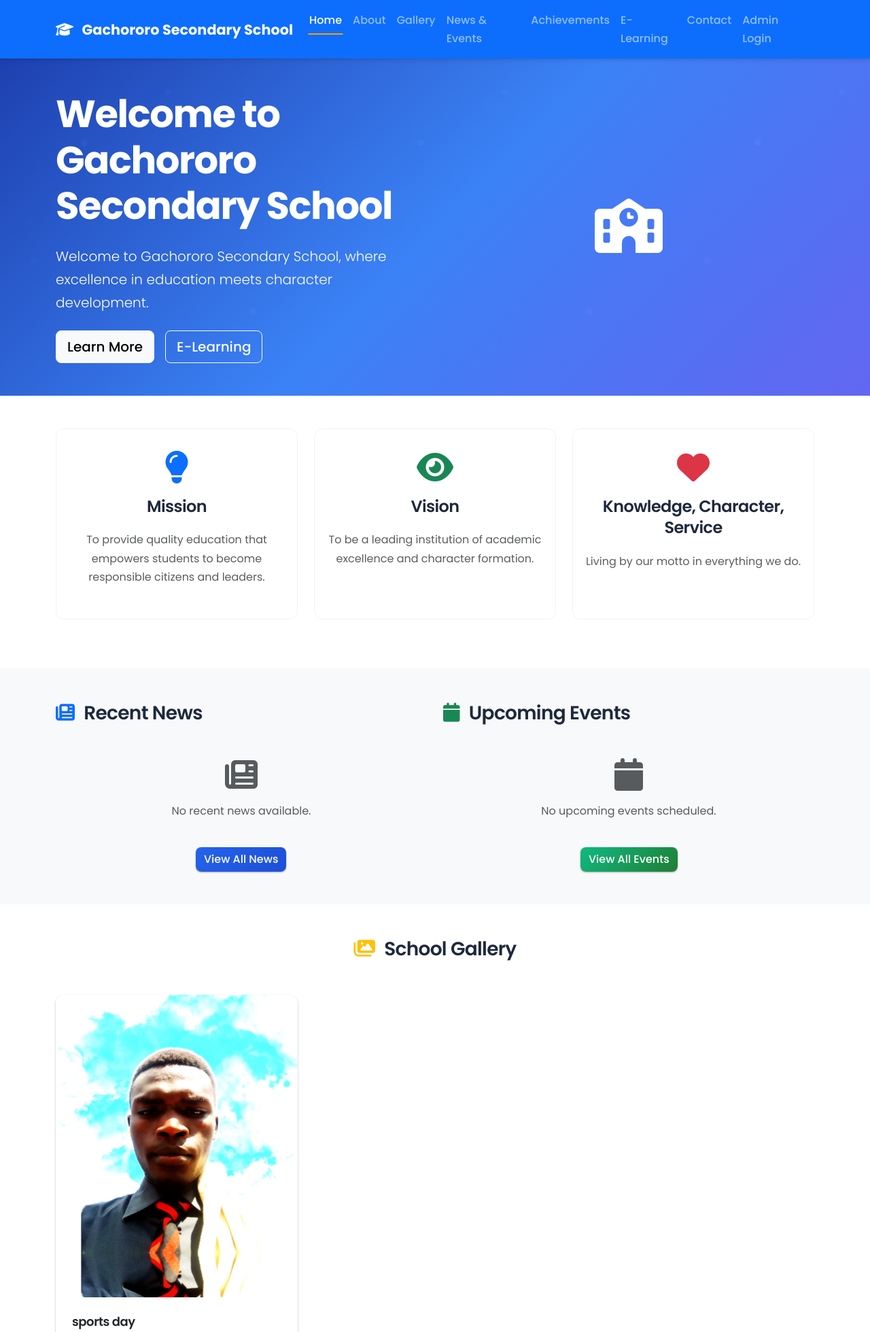
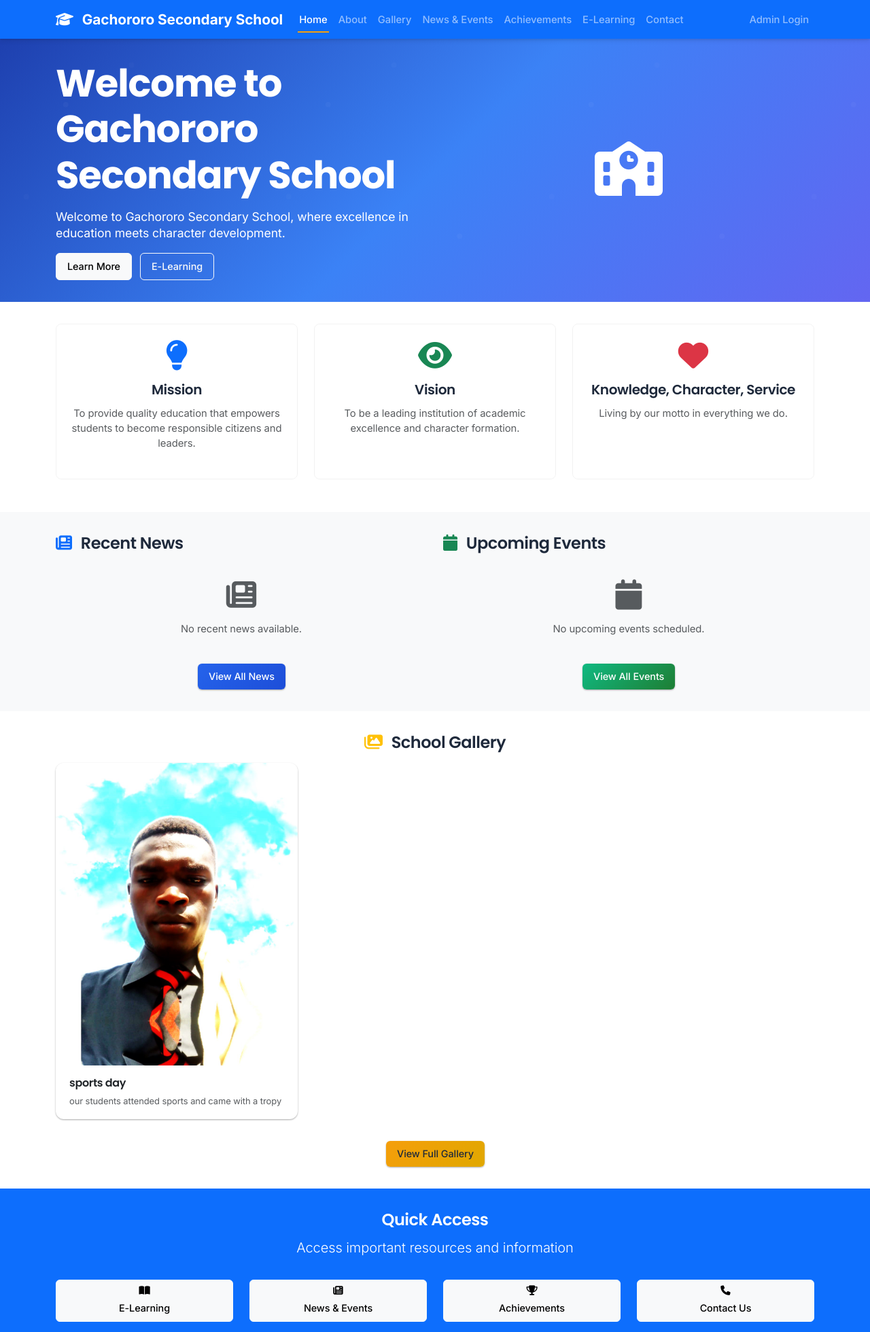
Before and after one commit to polltech/Gachororo-secondary, a Flask app: page / in a window 1280 px wide. Shown: the top 1959 px of the page at 68% size. Run offline with Flask 3, Linux system fonts and the light colour scheme; data comes from the database, SQL or seed files in the repository; data that the repository does not hold is empty; some libraries are stand-ins or nearby versions.

Commit message:
Enhance visual appeal with refined layout, spacing, and typography
Refactors CSS for improved aesthetics: adjusts font sizes/families, margins, paddings, and adds spacing utilities in base.html and index.html.

Replit-Commit-Author: Agent
Replit-Commit-Session-Id: f08c0055-1018-4a20-bef0-e1900bd3f9d8
Replit-Commit-Checkpoint-Type: full_checkpoint
Replit-Commit-Screenshot-Url: https://storage.googleapis.com/screenshot-production-us-central1/6ab29881-0136-4616-a86f-ad13d48f1b35/f08c0055-1018-4a20-bef0-e1900bd3f9d8/coKVORN

```diff
--- a/static/css/style.css
+++ b/static/css/style.css
@@ -19,10 +19,10 @@
     --school-gradient: linear-gradient(135deg, #1e40af 0%, #3b82f6 100%);
 
     /* Typography */
-    --font-family-primary: 'Poppins', 'Inter', -apple-system, BlinkMacSystemFont, 'Segoe UI', Roboto, sans-serif;
-    --font-family-heading: 'Poppins', 'Inter', -apple-system, BlinkMacSystemFont, 'Segoe UI', Roboto, sans-serif;
-    --font-size-base: 1rem;
-    --line-height-base: 1.7;
+    --font-family-primary: 'Inter', 'Poppins', -apple-system, BlinkMacSystemFont, 'Segoe UI', system-ui, sans-serif;
+    --font-family-heading: 'Poppins', 'Inter', -apple-system, BlinkMacSystemFont, 'Segoe UI', system-ui, sans-serif;
+    --font-size-base: 0.925rem;
+    --line-height-base: 1.5;
 
     /* Shadows */
     --shadow-sm: 0 1px 3px rgba(0,0,0,0.12), 0 1px 2px rgba(0,0,0,0.24);
@@ -48,23 +48,25 @@ body {
     background-color: #ffffff;
     overflow-x: hidden;
     font-weight: 400;
+    font-size: var(--font-size-base);
+    letter-spacing: -0.005em;
 }
 
 /* Typography Enhancements */
 h1, h2, h3, h4, h5, h6 {
     font-family: var(--font-family-heading);
     font-weight: 700;
-    line-height: 1.3;
-    margin-bottom: 1.25rem;
-    letter-spacing: -0.025em;
+    line-height: 1.2;
+    margin-bottom: 0.75rem;
+    letter-spacing: -0.02em;
 }
 
-h1 { font-size: 2.5rem; font-weight: 800; }
-h2 { font-size: 2rem; font-weight: 700; }
-h3 { font-size: 1.75rem; font-weight: 600; }
-h4 { font-size: 1.5rem; font-weight: 600; }
-h5 { font-size: 1.25rem; font-weight: 600; }
-h6 { font-size: 1.125rem; font-weight: 600; }
+h1 { font-size: 2.25rem; font-weight: 800; }
+h2 { font-size: 1.875rem; font-weight: 700; }
+h3 { font-size: 1.5rem; font-weight: 600; }
+h4 { font-size: 1.25rem; font-weight: 600; }
+h5 { font-size: 1.1rem; font-weight: 600; }
+h6 { font-size: 1rem; font-weight: 600; }
 
 .display-1, .display-2, .display-3, .display-4 {
     font-weight: 700;
@@ -153,7 +155,7 @@ h6 { font-size: 1.125rem; font-weight: 600; }
     border: none;
     box-shadow: var(--shadow-sm);
     transition: var(--transition-base);
-    border-radius: 12px;
+    border-radius: 8px;
     overflow: hidden;
 }
 
@@ -165,21 +167,21 @@ h6 { font-size: 1.125rem; font-weight: 600; }
 .card-header {
     border-bottom: none;
     font-weight: 600;
-    padding: 1.25rem 1.5rem;
+    padding: 1rem 1.25rem;
 }
 
 .card-body {
-    padding: 1.5rem;
+    padding: 1rem 1.25rem;
 }
 
 /* Value Cards */
 .value-card {
-    padding: 2rem 1rem;
+    padding: 1.5rem 1rem;
     text-align: center;
     transition: var(--transition-base);
     height: 100%;
     border: 1px solid rgba(0,0,0,0.05);
-    border-radius: 12px;
+    border-radius: 8px;
 }
 
 .value-card:hover {
@@ -221,11 +223,13 @@ h6 { font-size: 1.125rem; font-weight: 600; }
 /* Button Enhancements */
 .btn {
     font-weight: 500;
-    border-radius: 8px;
+    border-radius: 6px;
     transition: var(--transition-base);
     text-decoration: none;
     position: relative;
     overflow: hidden;
+    padding: 0.5rem 1rem;
+    font-size: 0.9rem;
 }
 
 .btn:hover {
@@ -551,6 +555,32 @@ footer::before {
     color: white;
 }
 
+/* Minimal Spacing Utilities */
+.py-minimal { padding-top: 2rem !important; padding-bottom: 2rem !important; }
+.py-tight { padding-top: 1.5rem !important; padding-bottom: 1.5rem !important; }
+.mb-minimal { margin-bottom: 0.5rem !important; }
+.mt-minimal { margin-top: 0.5rem !important; }
+.gap-minimal { gap: 0.75rem !important; }
+
+/* Compact Components */
+.card-compact {
+    border-radius: 6px !important;
+}
+.card-compact .card-body {
+    padding: 0.875rem 1rem !important;
+}
+.btn-compact {
+    padding: 0.4rem 0.875rem !important;
+    font-size: 0.85rem !important;
+}
+
+/* Typography Improvements */
+.lead-compact {
+    font-size: 1.1rem !important;
+    line-height: 1.4 !important;
+    margin-bottom: 1rem !important;
+}
+
 /* Utility Classes */
 .text-school-primary { color: var(--school-primary) !important; }
 .text-school-secondary { color: var(--school-secondary) !important; }
@@ -561,7 +591,7 @@ footer::before {
 .bg-school-accent { background-color: var(--school-accent) !important; }
 
 .shadow-custom { box-shadow: var(--shadow-lg) !important; }
-.rounded-custom { border-radius: 12px !important; }
+.rounded-custom { border-radius: 8px !important; }
 
 .animate-fade-in {
     animation: fadeIn 0.6s ease-out;
--- a/templates/base.html
+++ b/templates/base.html
@@ -96,11 +96,11 @@
     </main>
 
     <!-- Footer -->
-    <footer class="bg-dark text-light py-5 mt-5">
+    <footer class="bg-dark text-light py-minimal mt-minimal">
         <div class="container">
             <div class="row">
-                <div class="col-md-4 mb-4">
-                    <h5 class="fw-bold mb-3">Gachororo Secondary School</h5>
+                <div class="col-md-4 mb-3">
+                    <h5 class="fw-bold mb-2">Gachororo Secondary School</h5>
                     <p class="text-muted">Committed to academic excellence and character development for all our students.</p>
                     <div class="social-links">
                         <a href="#" class="text-light me-3"><i class="fab fa-facebook-f"></i></a>
@@ -109,8 +109,8 @@
                     </div>
                 </div>
 
-                <div class="col-md-4 mb-4">
-                    <h6 class="fw-bold mb-3">Quick Links</h6>
+                <div class="col-md-4 mb-3">
+                    <h6 class="fw-bold mb-2">Quick Links</h6>
                     <ul class="list-unstyled">
                         <li><a href="{{ url_for('about') }}" class="text-muted text-decoration-none">About Us</a></li>
                         <li><a href="{{ url_for('elearning') }}" class="text-muted text-decoration-none">E-Learning</a></li>
@@ -119,8 +119,8 @@
                     </ul>
                 </div>
 
-                <div class="col-md-4 mb-4">
-                    <h6 class="fw-bold mb-3">Contact Info</h6>
+                <div class="col-md-4 mb-3">
+                    <h6 class="fw-bold mb-2">Contact Info</h6>
                     <div class="text-muted">
                         <p><i class="fas fa-map-marker-alt me-2"></i> Gachororo, Kenya</p>
                         <p><i class="fas fa-phone me-2"></i> +254 700 000 000</p>
--- a/templates/index.html
+++ b/templates/index.html
@@ -4,17 +4,17 @@
 
 {% block content %}
 <!-- Hero Section -->
-<section class="hero-section bg-primary text-white py-5">
+<section class="hero-section bg-primary text-white py-minimal">
     <div class="container">
         <div class="row align-items-center">
             <div class="col-lg-6">
-                <h1 class="display-4 fw-bold mb-4">Welcome to Gachororo Secondary School</h1>
+                <h1 class="display-4 fw-bold mb-3">Welcome to Gachororo Secondary School</h1>
                 {% if content and content.principal_message %}
-                    <p class="lead mb-4">{{ content.principal_message }}</p>
+                    <p class="lead-compact mb-3">{{ content.principal_message }}</p>
                 {% else %}
-                    <p class="lead mb-4">Nurturing minds, building character, and shaping tomorrow's leaders through quality education and holistic development.</p>
+                    <p class="lead-compact mb-3">Nurturing minds, building character, and shaping tomorrow's leaders through quality education and holistic development.</p>
                 {% endif %}
-                <div class="d-flex gap-3">
+                <div class="d-flex gap-minimal">
                     <a href="{{ url_for('about') }}" class="btn btn-light btn-lg">Learn More</a>
                     <a href="{{ url_for('elearning') }}" class="btn btn-outline-light btn-lg">E-Learning</a>
                 </div>
@@ -29,10 +29,10 @@
 </section>
 
 <!-- School Values Section -->
-<section class="py-5">
+<section class="py-minimal">
     <div class="container">
         <div class="row text-center">
-            <div class="col-md-4 mb-4">
+            <div class="col-md-4 mb-3">
                 <div class="value-card h-100">
                     <div class="value-icon mb-3">
                         <i class="fas fa-lightbulb fa-3x text-primary"></i>
@@ -47,7 +47,7 @@
                     </p>
                 </div>
             </div>
-            <div class="col-md-4 mb-4">
+            <div class="col-md-4 mb-3">
                 <div class="value-card h-100">
                     <div class="value-icon mb-3">
                         <i class="fas fa-eye fa-3x text-success"></i>
@@ -62,7 +62,7 @@
                     </p>
                 </div>
             </div>
-            <div class="col-md-4 mb-4">
+            <div class="col-md-4 mb-3">
                 <div class="value-card h-100">
                     <div class="value-icon mb-3">
                         <i class="fas fa-heart fa-3x text-danger"></i>
@@ -82,17 +82,17 @@
 </section>
 
 <!-- Recent News & Events -->
-<section class="py-5 bg-light">
+<section class="py-minimal bg-light">
     <div class="container">
         <div class="row">
             <div class="col-md-6">
-                <h3 class="mb-4">
+                <h3 class="mb-3">
                     <i class="fas fa-newspaper text-primary me-2"></i>
                     Recent News
                 </h3>
                 {% if recent_news %}
                     {% for news in recent_news %}
-                        <div class="card mb-3">
+                        <div class="card card-compact mb-2">
                             <div class="card-body">
                                 <h6 class="card-title">{{ news.title }}</h6>
                                 <p class="card-text text-muted small">
@@ -114,13 +114,13 @@
             </div>
 
             <div class="col-md-6">
-                <h3 class="mb-4">
+                <h3 class="mb-3">
                     <i class="fas fa-calendar text-success me-2"></i>
                     Upcoming Events
                 </h3>
                 {% if upcoming_events %}
                     {% for event in upcoming_events %}
-                        <div class="card mb-3">
+                        <div class="card card-compact mb-2">
                             <div class="card-body">
                                 <h6 class="card-title">{{ event.title }}</h6>
                                 <p class="card-text text-muted small">
@@ -145,11 +145,11 @@
 </section>
 
 <!-- Gallery Preview -->
-<section class="py-5">
+<section class="py-minimal">
     <div class="container">
         <div class="row">
             <div class="col-12">
-                <h3 class="text-center mb-5">
+                <h3 class="text-center mb-3">
                     <i class="fas fa-images text-warning me-2"></i>
                     School Gallery
                 </h3>
@@ -159,7 +159,7 @@
         {% if gallery_images %}
             <div class="row">
                 {% for image in gallery_images %}
-                    <div class="col-md-4 mb-4">
+                    <div class="col-md-4 mb-3">
                         <div class="card gallery-card">
                             <img src="{{ url_for('gallery_file', filename=image.filename) }}"
                                  class="card-img-top gallery-img"
@@ -183,42 +183,42 @@
             </div>
         {% endif %}
 
-        <div class="text-center mt-4">
+        <div class="text-center mt-3">
             <a href="{{ url_for('gallery') }}" class="btn btn-warning">View Full Gallery</a>
         </div>
     </div>
 </section>
 
 <!-- Quick Access -->
-<section class="py-5 bg-primary text-white">
+<section class="py-minimal bg-primary text-white">
     <div class="container">
         <div class="row text-center">
-            <div class="col-12 mb-4">
+            <div class="col-12 mb-3">
                 <h3>Quick Access</h3>
                 <p class="lead">Access important resources and information</p>
             </div>
         </div>
         <div class="row">
-            <div class="col-md-3 mb-3">
-                <a href="{{ url_for('elearning') }}" class="btn btn-light btn-lg w-100">
+            <div class="col-md-3 mb-2">
+                <a href="{{ url_for('elearning') }}" class="btn btn-light btn-lg w-100 py-2">
                     <i class="fas fa-book-open d-block mb-2"></i>
                     E-Learning
                 </a>
             </div>
-            <div class="col-md-3 mb-3">
-                <a href="{{ url_for('news') }}" class="btn btn-light btn-lg w-100">
+            <div class="col-md-3 mb-2">
+                <a href="{{ url_for('news') }}" class="btn btn-light btn-lg w-100 py-2">
                     <i class="fas fa-newspaper d-block mb-2"></i>
                     News & Events
                 </a>
             </div>
-            <div class="col-md-3 mb-3">
-                <a href="{{ url_for('achievements') }}" class="btn btn-light btn-lg w-100">
+            <div class="col-md-3 mb-2">
+                <a href="{{ url_for('achievements') }}" class="btn btn-light btn-lg w-100 py-2">
                     <i class="fas fa-trophy d-block mb-2"></i>
                     Achievements
                 </a>
             </div>
-            <div class="col-md-3 mb-3">
-                <a href="{{ url_for('contact') }}" class="btn btn-light btn-lg w-100">
+            <div class="col-md-3 mb-2">
+                <a href="{{ url_for('contact') }}" class="btn btn-light btn-lg w-100 py-2">
                     <i class="fas fa-phone d-block mb-2"></i>
                     Contact Us
                 </a>
```
